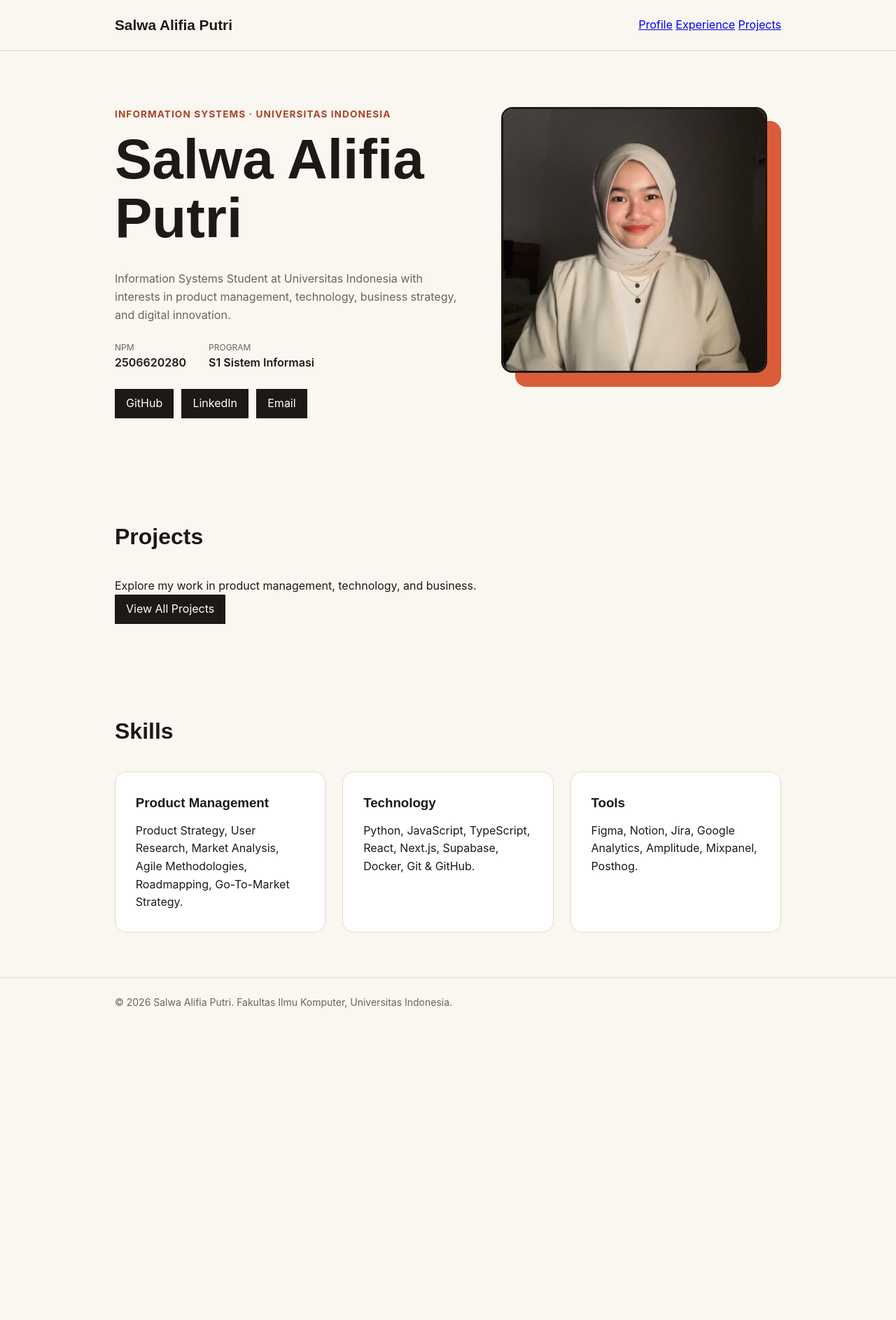
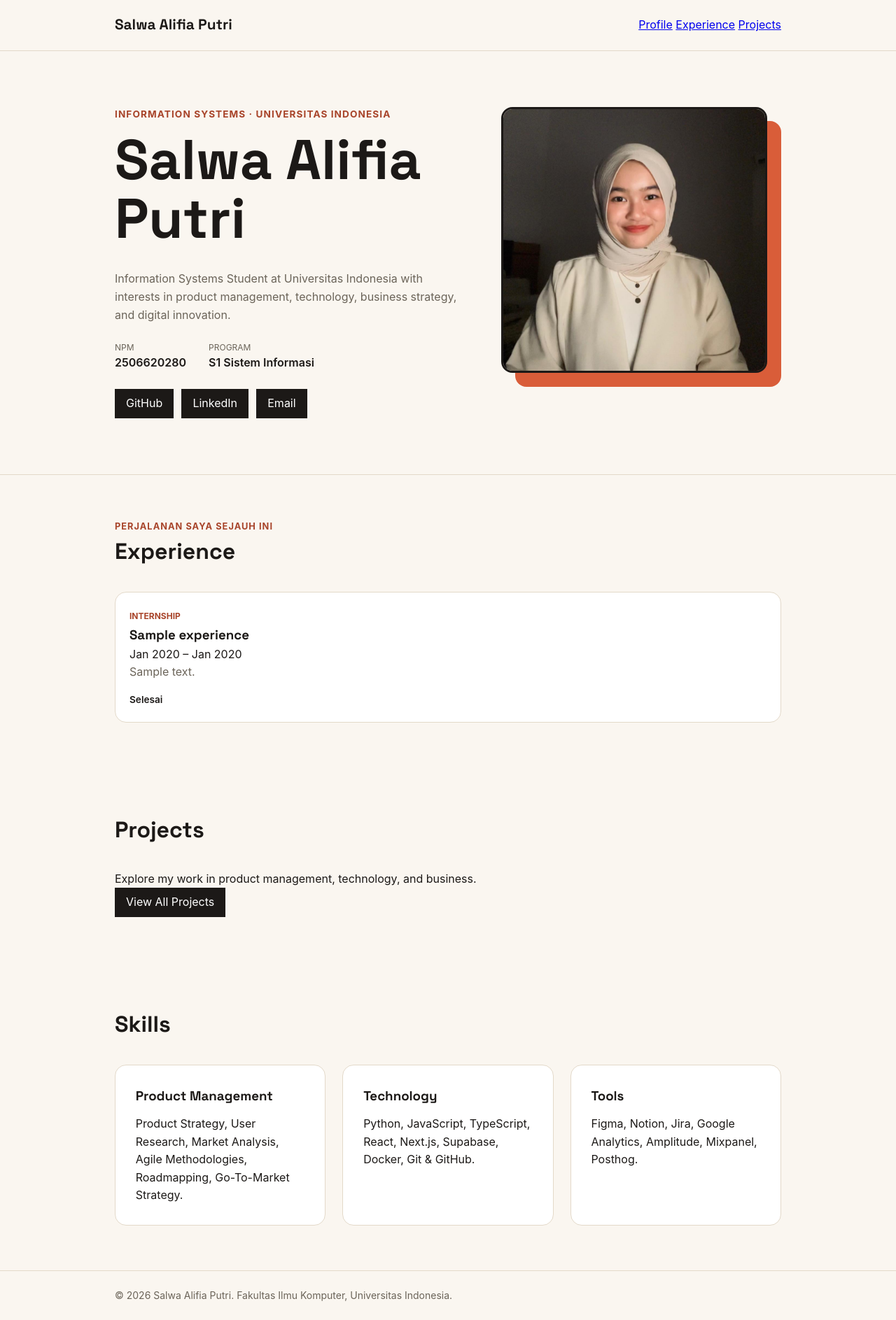
Before and after one commit to salfyea/myportofolio, a Django app: page / in a window 1280 px wide. Shown: the whole page at 70% size. Before the commit the page ends 1441 px from the top, so only its background shows below. Run offline with Django 5.2, Linux system fonts and the light colour scheme; tables that the repository leaves empty hold one stand-in row (values such as "Sample post").

Commit message:
feat: show database experiences on profile and restore template styles

```diff
--- a/main/views.py
+++ b/main/views.py
@@ -12,6 +12,8 @@ def show_main(request):
             "Information Systems Student at Universitas Indonesia with interests in "
             "product management, technology, business strategy, and digital innovation."
         ),
+
+        "experience_list": Experience.objects.order_by("-started_at"),
     }
     return render(request, "index.html", context)
 
--- a/templates/base.html
+++ b/templates/base.html
@@ -5,8 +5,15 @@
     <meta charset="UTF-8">
     <meta name="viewport" content="width=device-width, initial-scale=1.0">
     <title>{% block title %}{{ name }} - Portofolio{% endblock %}</title>
+
+    <link rel="preconnect" href="https://fonts.googleapis.com">
+    <link rel="preconnect" href="https://fonts.gstatic.com" crossorigin>
+    <link href="https://fonts.googleapis.com/css2?family=Space+Grotesk:wght@500;700&amp;display=swap" rel="stylesheet">
+
     <link rel="stylesheet" href="{% static 'css/style.css' %}">
+    {% block extra_css %}{% endblock %}
 </head>
+
 <body>
     <header class="site-header">
         <div class="container">
@@ -32,4 +39,5 @@
         </div>
     </footer>
 </body>
+
 </html>
--- a/templates/index.html
+++ b/templates/index.html
@@ -2,6 +2,10 @@
 {% load static %}
 
 {% block title %}{{ name }} - Portofolio{% endblock %}
+
+{% block extra_css %}
+<link rel="stylesheet" href="{% static 'css/experience.css' %}">
+{% endblock %}
 
 {% block content %}
 <section class="hero" id="profile">
@@ -42,6 +46,51 @@
                 <a href="https://www.linkedin.com/in/salwa-alifia-putri/" class="social-link">LinkedIn</a>
                 <a href="mailto:alfyosya@gmail.com" class="social-link">Email</a>
             </div>
+        </div>
+    </div>
+</section>
+
+<section class="experience-section" id="experience">
+    <div class="container">
+        <p class="section-kicker">Perjalanan saya sejauh ini</p>
+        <h2 class="section-title">Experience</h2>
+
+        <div class="experience-grid">
+            {% for experience in experience_list %}
+                <article class="experience-card">
+                    <span class="experience-category">
+                        {{ experience.get_category_display }}
+                    </span>
+
+                    <h3>{{ experience.title }}</h3>
+
+                    <p>
+                        {{ experience.started_at|date:"M Y" }}
+                        &ndash;
+                        {% if experience.is_ongoing %}
+                            Present
+                        {% else %}
+                            {{ experience.ended_at|date:"M Y" }}
+                        {% endif %}
+                    </p>
+
+                    <p class="experience-description">
+                        {{ experience.description }}
+                    </p>
+
+                    <p class="experience-status">
+                        {% if experience.is_ongoing %}
+                            Sedang berlangsung
+                        {% else %}
+                            Selesai
+                        {% endif %}
+                    </p>
+                </article>
+            {% empty %}
+                <p class="empty-state">
+                    Belum ada pengalaman yang ditambahkan.
+                </p>
+            {% endfor %}
         </div>
     </div>
 </section>
```
Also changed, not shown: templates/experience.html (+13 -34 lines).
